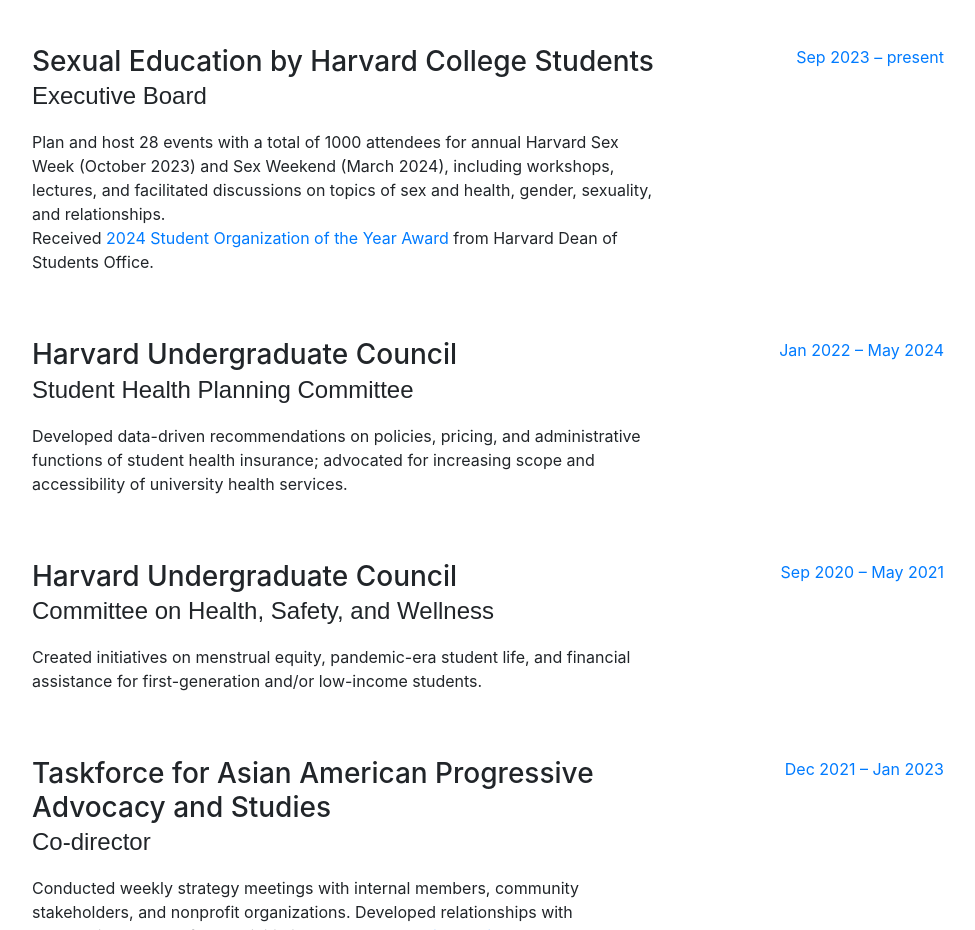
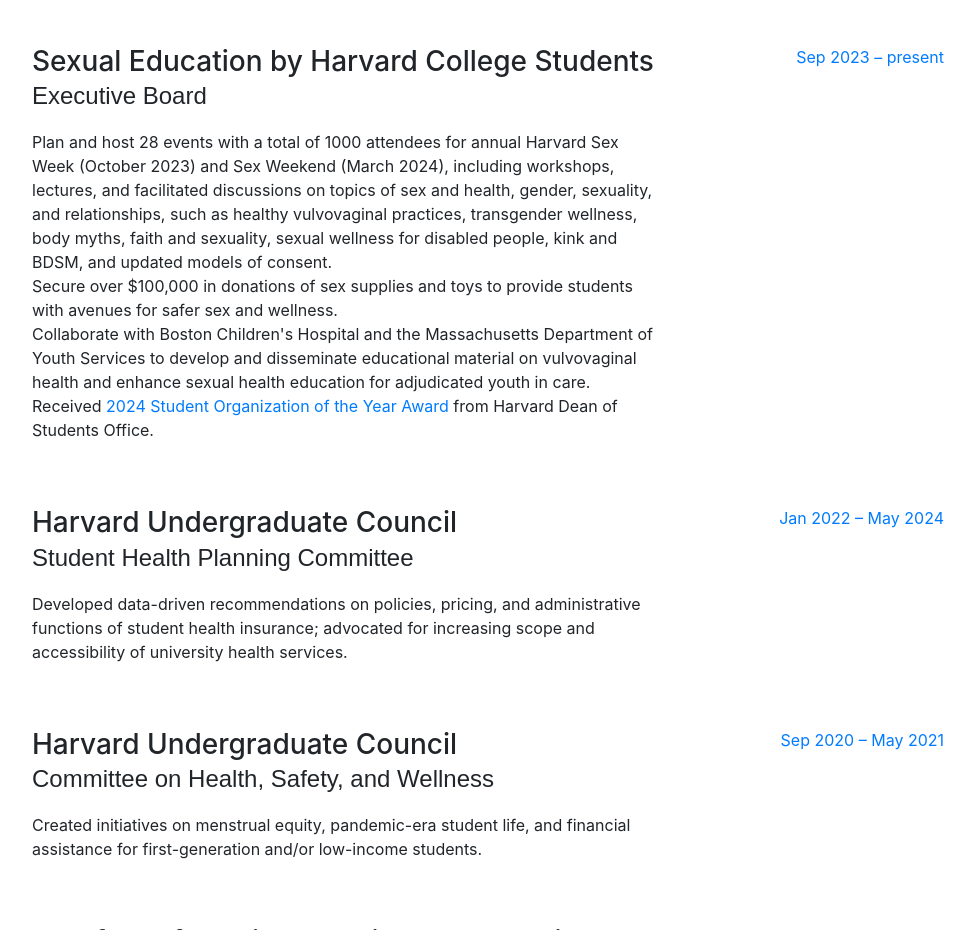
Before and after one commit to anushazaman/anushazaman.github.io, a website with bundled scripts: page index.html in a window 1280 px wide. Shown: the part 7307-8237 px from the top of the page, without its empty margins (288-1263 px from the left). Built offline with nearby package versions, Linux system fonts and the light colour scheme; a web font is replaced by a local one.

Commit message:
Update SEHCS desc

```diff
--- a/index.html
+++ b/index.html
@@ -334,7 +334,7 @@
             <div class="resume-content mr-auto">
                 <h3 class="mb-0">Sexual Education by Harvard College Students</h3>
                 <div class="subheading mb-3">Executive Board</div>
-                <p>Plan and host 28 events with a total of 1000 attendees for annual Harvard Sex Week (October 2023) and Sex Weekend (March 2024), including workshops, lectures, and facilitated discussions on topics of sex and health, gender, sexuality, and relationships.
+                <p>Plan and host 28 events with a total of 1000 attendees for annual Harvard Sex Week (October 2023) and Sex Weekend (March 2024), including workshops, lectures, and facilitated discussions on topics of sex and health, gender, sexuality, and relationships, such as healthy vulvovaginal practices, transgender wellness, body myths, faith and sexuality, sexual wellness for disabled people, kink and BDSM, and updated models of consent. <br> Secure over $100,000 in donations of sex supplies and toys to provide students with avenues for safer sex and wellness. <br> Collaborate with Boston Children's Hospital and the Massachusetts Department of Youth Services to develop and disseminate educational material on vulvovaginal health and enhance sexual health education for adjudicated youth in care.
                     <br>Received <a href="https://dso.college.harvard.edu/student-leadership-awards">2024 Student Organization of the Year Award</a> from Harvard Dean of Students Office.
                 </p>
             </div>
```
